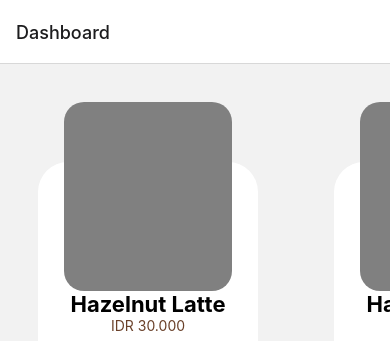
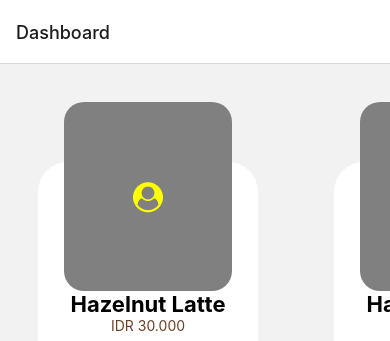
Before and after one commit to ekaadwar/b22-ekacoffee-mobile, a React Native app: screen /Home in a window 390 px wide. Shown: the top 341 px of the page. Built offline with nearby package versions, Linux system fonts and the light colour scheme.

Commit message:
instalasi react-vector-icon

```diff
--- a/App.js
+++ b/App.js
@@ -8,20 +8,31 @@ import HomeScreen from "./src/screens/HomeScreen";
 import ProductDetail from "./src/screens/ProductDetail";
 import { Provider } from "react-redux";
 import store from "./src/redux/store";
+import { render } from "react-dom";
 
 const Stack = createNativeStackNavigator();
 
-function App() {
+const Header = ({ navigation }) => {
+  return (
+    <View>
+      <Text>Hello</Text>
+    </View>
+  );
+};
+
+class App extends React.Component {
+  render() {
     return (
       <Provider store={store}>
         <NavigationContainer>
           <Stack.Navigator>
             <Stack.Screen name="Home" component={HomeScreen} options={{ title: "Dashboard" }} />
-          <Stack.Screen name="Detail" component={ProductDetail} />
+            <Stack.Screen name="Detail" component={ProductDetail} options={{ header: Header }} />
           </Stack.Navigator>
         </NavigationContainer>
       </Provider>
     );
   }
+}
 
 export default App;
--- a/package.json
+++ b/package.json
@@ -17,6 +17,7 @@
     "react-native": "https://github.com/expo/react-native/archive/sdk-42.0.0.tar.gz",
     "react-native-safe-area-context": "3.2.0",
     "react-native-screens": "~3.4.0",
+    "react-native-vector-icons": "^8.1.0",
     "react-native-web": "~0.13.12",
     "react-redux": "^7.2.5",
     "redux": "^4.1.1",
--- a/src/screens/HomeScreen.js
+++ b/src/screens/HomeScreen.js
@@ -1,5 +1,6 @@
 import React, { Component } from "react";
 import { ScrollView, StyleSheet, Text, TouchableOpacity, View } from "react-native";
+import Icons from "react-native-vector-icons/FontAwesome";
 
 export default class HomeScreen extends Component {
   render() {
@@ -8,7 +9,9 @@ export default class HomeScreen extends Component {
         <ScrollView horizontal showsHorizontalScrollIndicator={false}>
           {[...Array(20)].map((_i, idx) => (
             <TouchableOpacity onPress={() => this.props.navigation.navigate("Detail")} key={String(idx)} style={styles.productCard}>
-              <View style={styles.image} />
+              <View style={styles.image}>
+                <Icons name="user-circle" color="yellow" size={30} />
+              </View>
               <Text style={styles.productName}>Hazelnut Latte</Text>
               <Text style={styles.productPrice}>IDR 30.000</Text>
             </TouchableOpacity>
@@ -39,6 +42,8 @@ const styles = StyleSheet.create({
     backgroundColor: "grey",
     borderRadius: 20,
     marginTop: -60,
+    justifyContent: "center",
+    alignItems: "center",
   },
   productName: {
     fontSize: 22,
```
Also changed, not shown: 1 other file (tests, documents, lock files or other folders). Lines whose indentation alone changed are shown as unchanged.
